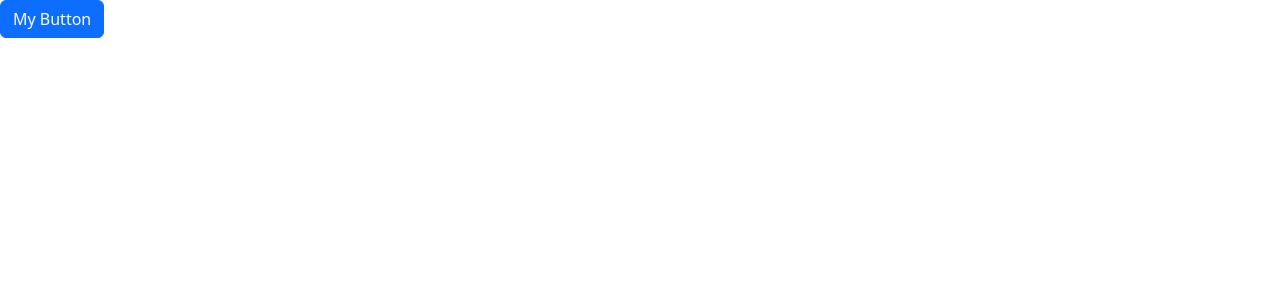
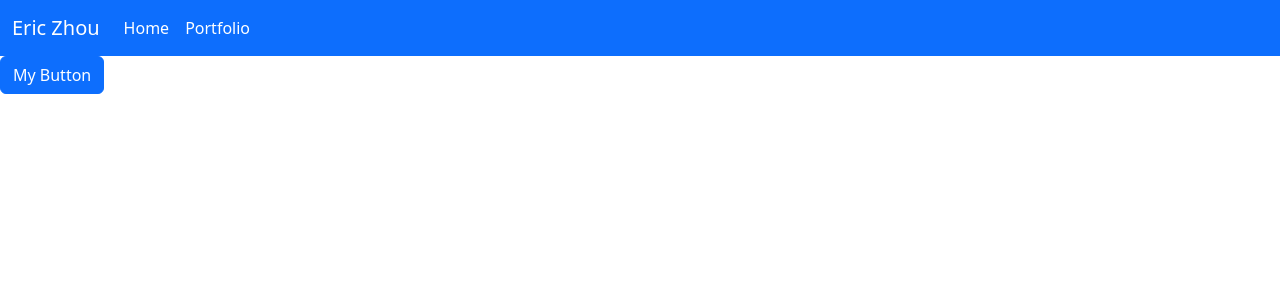
Before and after one commit to 3r1cZ/3r1cZ.github.io, a React (Vite) app: page / in a window 1280 px wide. Shown: the top 300 px of the page. Built offline with nearby package versions, Linux system fonts and the light colour scheme.

Commit message:
Implemented navigation bar

```diff
--- a/package.json
+++ b/package.json
@@ -12,7 +12,8 @@
   "dependencies": {
     "bootstrap": "^5.3.2",
     "react": "^18.2.0",
-    "react-dom": "^18.2.0"
+    "react-dom": "^18.2.0",
+    "react-router-dom": "^6.21.1"
   },
   "devDependencies": {
     "@types/react": "^18.2.43",
--- a/src/App.css
+++ b/src/App.css
@@ -0,0 +1 @@
+@import url("https://fonts.googleapis.com/css2?family=Merriweather:wght@700&display=swap");
--- a/src/App.tsx
+++ b/src/App.tsx
@@ -1,17 +1,18 @@
-import { useState } from "react";
-import Alert from "./components/Alert";
-import Button from "./components/Button";
+import { BrowserRouter, Route, Routes } from "react-router-dom";
+import Home from "./pages/Home";
+import Layout from "./pages/Layout";
+import Portfolio from "./pages/Portfolio";
 
 function App() {
-  const [alertVisible, setAlertVisibility] = useState(false);
-
   return (
-    <div>
-      {alertVisible && (
-        <Alert onClose={() => setAlertVisibility(false)}>My alert</Alert>
-      )}
-      <Button onClick={() => setAlertVisibility(true)}>My Button</Button>
-    </div>
+    <BrowserRouter>
+      <Routes>
+        <Route path="/" element={<Layout />}>
+          <Route index element={<Home />} />
+          <Route path="portfolio" element={<Portfolio />} />
+        </Route>
+      </Routes>
+    </BrowserRouter>
   );
 }
 
--- a/src/Message.tsx
+++ /dev/null
@@ -1,6 +0,0 @@
-function Message() {
-    const name = 'Eric';
-    return <h1>Hello {name}</h1>;
-}
-
-export default Message;
--- /dev/null
+++ b/src/components/Navbar.tsx
@@ -0,0 +1,44 @@
+import { Link } from "react-router-dom";
+
+const Navbar = () => {
+  return (
+    <nav className="navbar navbar-expand-lg bg-primary" data-bs-theme="dark">
+      <div className="container-fluid">
+        <Link className="navbar-brand" to="/">
+          Eric Zhou
+        </Link>
+        <button
+          className="navbar-toggler"
+          type="button"
+          data-bs-toggle="collapse"
+          data-bs-target="#navbarSupportedContent"
+          aria-controls="navbarSupportedContent"
+          aria-expanded="false"
+          aria-label="Toggle navigation"
+        >
+          <span className="navbar-toggler-icon"></span>
+        </button>
+        <div className="collapse navbar-collapse" id="navbarSupportedContent">
+          <ul className="navbar-nav me-auto mb-2 mb-lg-0">
+            <li className="nav-item">
+              <Link className="nav-link active" aria-current="page" to="/">
+                Home
+              </Link>
+            </li>
+            <li className="nav-item">
+              <Link
+                className="nav-link active"
+                aria-current="page"
+                to="/portfolio"
+              >
+                Portfolio
+              </Link>
+            </li>
+          </ul>
+        </div>
+      </div>
+    </nav>
+  );
+};
+
+export default Navbar;
--- /dev/null
+++ b/src/pages/Home.tsx
@@ -0,0 +1,18 @@
+import { useState } from "react";
+import Alert from "../components/Alert";
+import Button from "../components/Button";
+
+const Home = () => {
+  const [alertVisible, setAlertVisibility] = useState(false);
+
+  return (
+    <div>
+      {alertVisible && (
+        <Alert onClose={() => setAlertVisibility(false)}>My alert</Alert>
+      )}
+      <Button onClick={() => setAlertVisibility(true)}>My Button</Button>
+    </div>
+  );
+};
+
+export default Home;
--- /dev/null
+++ b/src/pages/Layout.tsx
@@ -0,0 +1,10 @@
+import { Outlet } from "react-router-dom";
+import Navbar from "../components/Navbar";
+const Layout = () => {
+  return (
+    <>
+      <Navbar /> <Outlet />
+    </>
+  );
+};
+export default Layout;
--- /dev/null
+++ b/src/pages/Portfolio.tsx
@@ -0,0 +1,5 @@
+const Portfolio = () => {
+  return <div>Portfolio</div>;
+};
+
+export default Portfolio;
```
Also changed, not shown: 1 other file (tests, documents, lock files or other folders).
